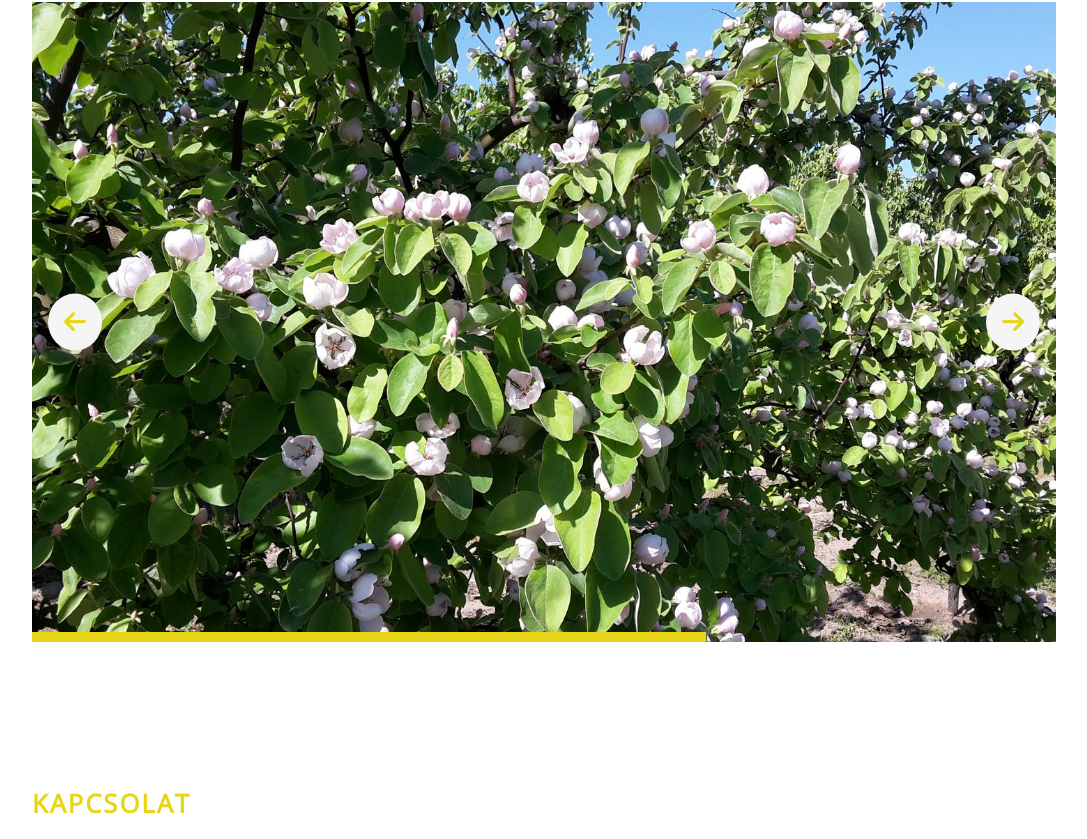
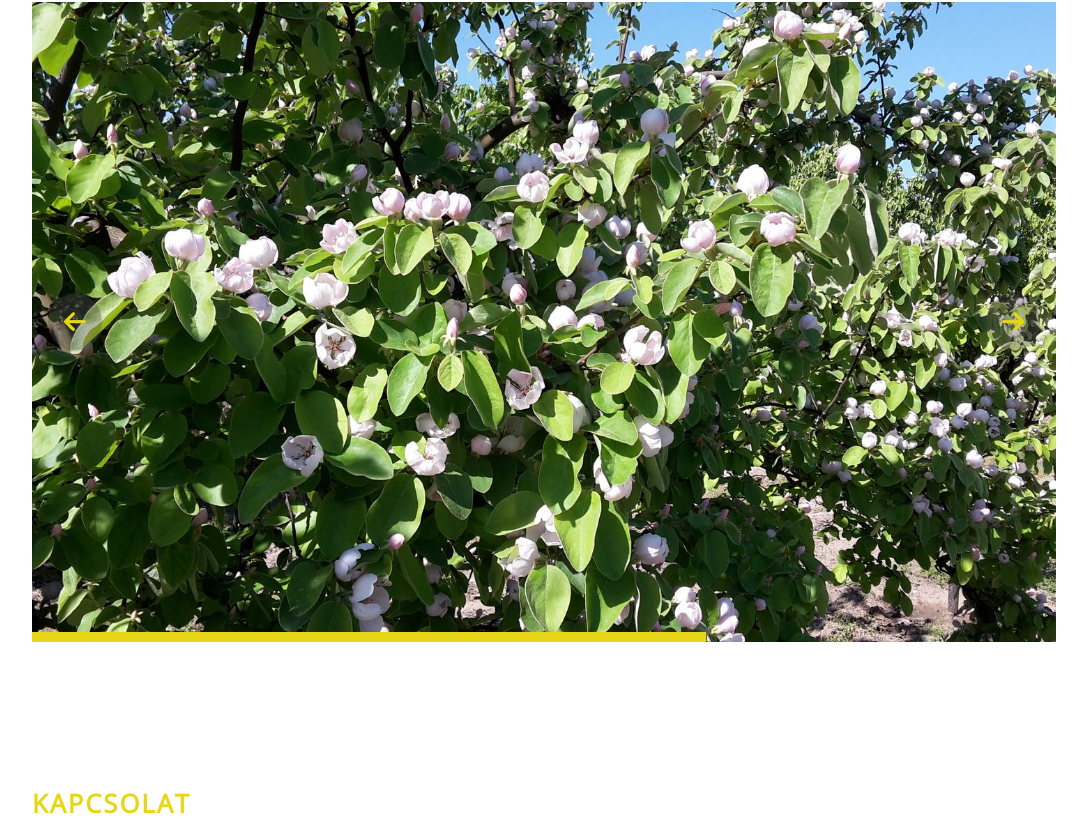
Before and after one commit to szitastamas/Birsalma_net, a plain HTML site: page index.html in a window 1280 px wide. Shown: the part 2218-3057 px from the top of the page, without its empty margins (96-1183 px from the left). Drawn offline with nearby package versions, Linux system fonts and the light colour scheme; grey boxes are pictures that could not be loaded.

Commit message:
Update style.css

```diff
--- a/css/style.css
+++ b/css/style.css
@@ -669,7 +669,7 @@ button:hover{
 #next-btn{
   padding: 1rem;
   border-radius: 50%;
-  background: whitesmoke;
+  background: rgba(80, 80, 80, 0.35);
   position: absolute;
   top: 50%;
   transform: translateY(-50%);
@@ -684,7 +684,7 @@ button:hover{
 #prev-btn{
   padding: 1rem;
   border-radius: 50%;
-  background: whitesmoke;
+  background: rgba(80, 80, 80, 0.35);
   position: absolute;
   top: 50%;
   transform: translateY(-50%);
```
